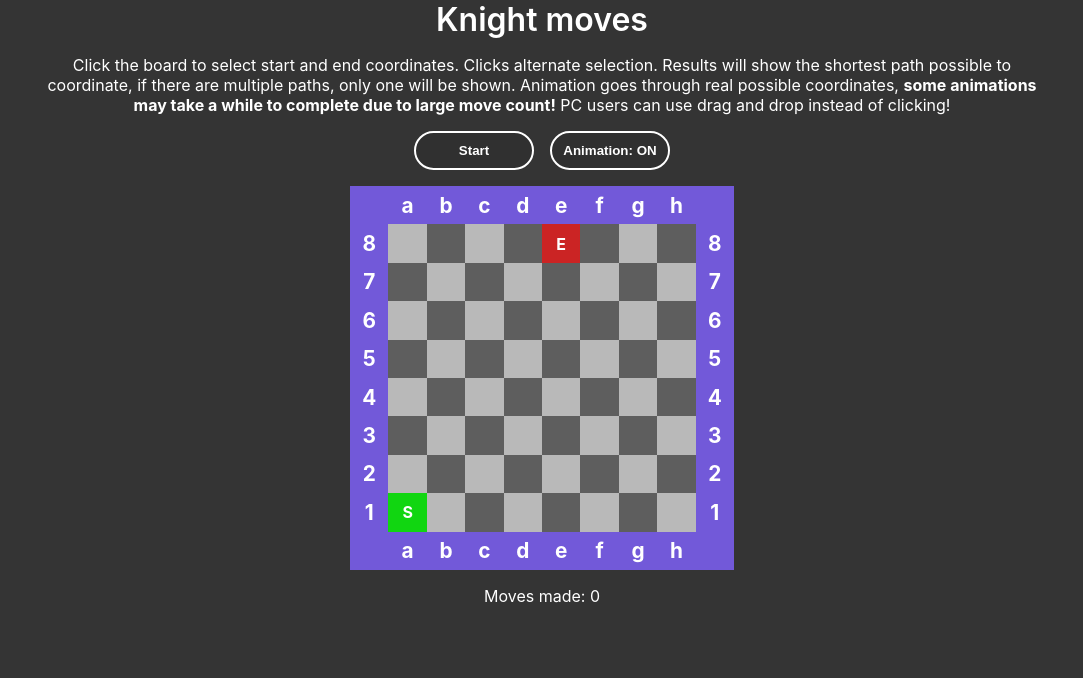
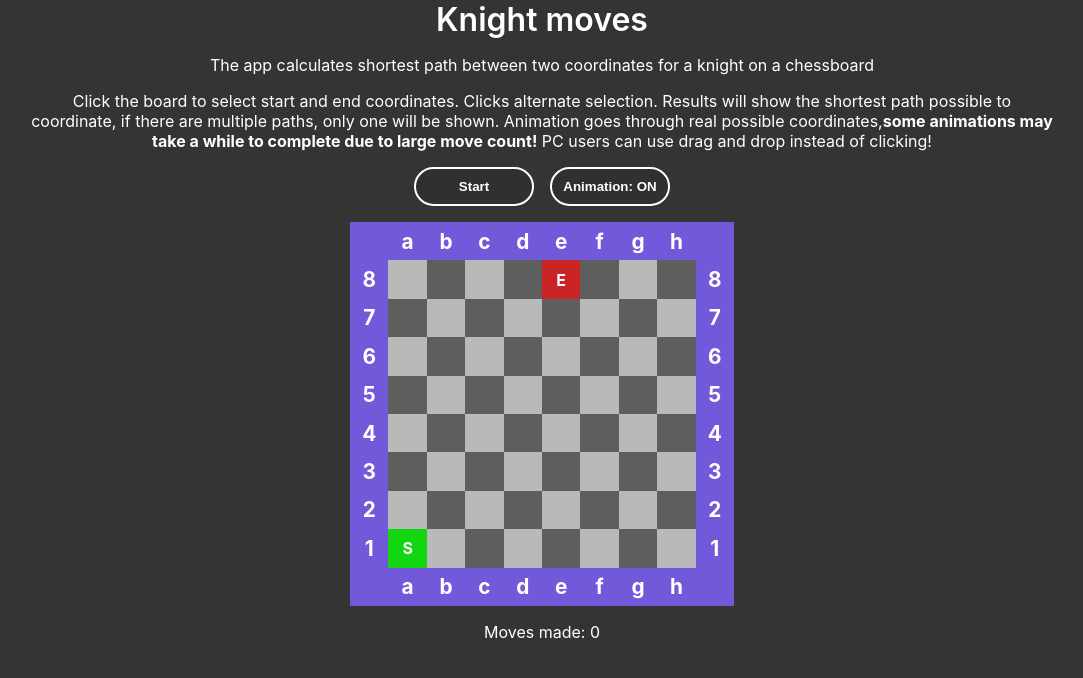
Before and after one commit to mikeski-aa/knight-moves-react, a React (Vite) app: page / in a window 1280 px wide. Shown: the top 678 px of the page, without its empty margins (98-1181 px from the left). Built offline with nearby package versions, Linux system fonts and the light colour scheme.

Commit message:
added change

```diff
--- a/src/App.jsx
+++ b/src/App.jsx
@@ -122,35 +122,20 @@ function App() {
   return (
     <div className="mainContainer">
       <div className="heading">Knight moves</div>
+      <div className="whatitdo">
+        The app calculates shortest path between two coordinates for a knight on
+        a chessboard
+      </div>
       <div className="howto">
         Click the board to select start and end coordinates. Clicks alternate
         selection. Results will show the shortest path possible to coordinate,
         if there are multiple paths, only one will be shown. Animation goes
-        through real possible coordinates,{" "}
+        through real possible coordinates,
         <b>
           some animations may take a while to complete due to large move count!
         </b>{" "}
         PC users can use drag and drop instead of clicking!
       </div>
-      {/* <div className="draggables">
-        <div
-          className="dragBox start"
-          draggable
-          onDragStart={(e) => handleDragStartStart(e)}
-          onDrop={(e) => handleDrop(e)}
-        >
-          S
-        </div>
-        - PC users can drag us over the board -
-        <div
-          className="dragBox end"
-          draggable
-          onDragStart={(e) => handleDragStartEnd(e)}
-          onDrop={(e) => handleDrop(e)}
-        >
-          E
-        </div>
-      </div> */}
 
       <div className="smallBtnDiv">
         <button className="startBtn" onClick={() => handleGameStart()}>
```
